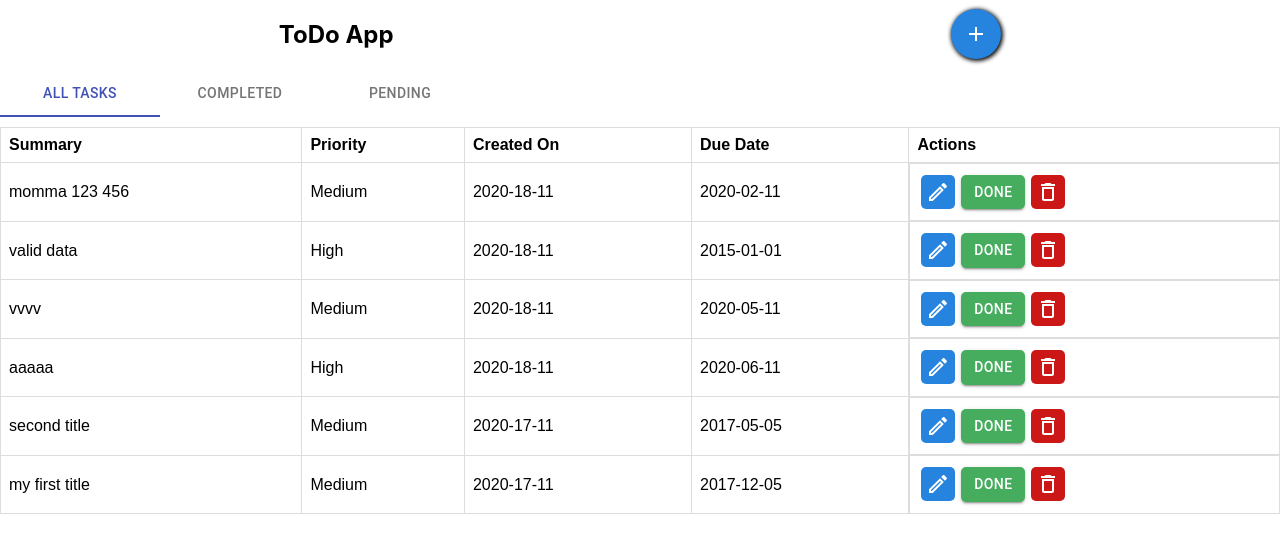
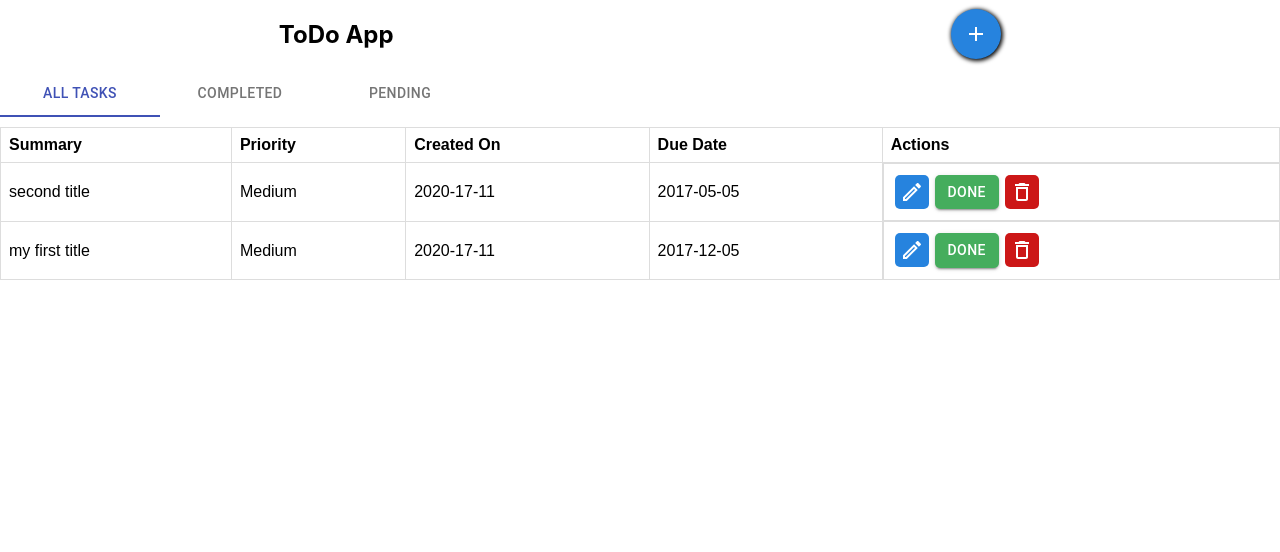
Before and after one commit to jyotsana-khaparde/maxxton-todo-frontend, a React (Create React App) app in the folder maxxton-todo-frontend/: page / in a window 1280 px wide. Shown: the top 552 px of the page. Built offline with nearby package versions, Linux system fonts and the light colour scheme; data requests are answered from the project's data file.

Commit message:
added delete modal, functionality and action reducer

```diff
--- a/maxxton-todo-frontend/db.json
+++ b/maxxton-todo-frontend/db.json
@@ -17,42 +17,6 @@
       "CreatedAt": "November 17, 2020",
       "DueDate": "2017-05-05T10:32",
       "Priority": "Medium"
-    },
-    {
-      "id": "86969992-bb26-46e4-94ad-b6232a448c85",
-      "CurrentState": "Pending",
-      "Title": "aaaaa",
-      "Description": "aaaaa",
-      "CreatedAt": "November 18, 2020",
-      "DueDate": "2020-11-06T19:40",
-      "Priority": "High"
-    },
-    {
-      "id": "bdf20a43-78ed-4bd9-8345-1000e4811814",
-      "CurrentState": "Pending",
-      "Title": "vvvv",
-      "Description": "vvvvvv",
-      "CreatedAt": "November 18, 2020",
-      "DueDate": "2020-11-05T19:42",
-      "Priority": "Medium"
-    },
-    {
-      "id": "1cb1980f-0ac5-45bd-8813-b319983253a1",
-      "CurrentState": "Pending",
-      "Title": "valid data",
-      "Description": "valid data Description",
-      "CreatedAt": "November 18, 2020",
-      "DueDate": "2015-01-01T21:10",
-      "Priority": "High"
-    },
-    {
-      "id": "26048e0d-e220-4aef-978d-3031b8b336cb",
-      "CurrentState": "Pending",
-      "Title": "momma 123 456",
-      "Description": "momma Description 12112 131321 000",
-      "CreatedAt": "November 18, 2020",
-      "DueDate": "2020-11-02T21:49",
-      "Priority": "Medium"
     }
   ]
 }
--- a/maxxton-todo-frontend/src/actions/todo-actions.js
+++ b/maxxton-todo-frontend/src/actions/todo-actions.js
@@ -1,4 +1,4 @@
-import { GET_TASK_LIST, ADD_TASK, EDIT_TASK } from '../constants/actionTypes'
+import { GET_TASK_LIST, ADD_TASK, EDIT_TASK, DELETE_TASK } from '../constants/actionTypes'
 import axios from 'axios';
 
 export const getTaskList = () => {
@@ -39,3 +39,15 @@ export const editTask = (payload) => {
         })
   }
 }
+
+export const deleteTask = (id) => {
+  return (dispatch) => {
+    axios.delete(`http://localhost:3000/tasks/${id}`)
+    .then(res => {
+        console.log('deleteTask action---->',res.data)
+        dispatch({ type: DELETE_TASK, data: id })
+    }).catch(error => {
+        console.log(error);
+    });
+  }
+}
--- /dev/null
+++ b/maxxton-todo-frontend/src/components/deleteModal.js
@@ -0,0 +1,40 @@
+import React from 'react';
+import { Button } from '@material-ui/core';
+import Modal from '@material-ui/core/Modal';
+
+function DeleteModal(props) {
+
+    const handleSubmit = (e) => {
+        props.handleModalSubmit()
+        e.preventDefault()
+    }
+
+    const body = (
+        <div style={{
+            position: 'absolute',
+            width: 400,
+            backgroundColor: 'white',
+            margin: '200px 0px 0px 425px',
+            padding: 10,
+            textAlign: 'center'
+        }}>
+            <h3>{"Do you want to delete this task?"}</h3>
+            <Button style={{padding: 5, margin: 4, color: 'white', background: 'grey'}} onClick={props.handleClose}>
+                No
+            </Button>
+            <Button style={{padding: 5, margin: 4, color: 'white', background: 'rgb(69 173 93)'}} onClick={handleSubmit}>
+                Yes
+            </Button>
+        </div>
+    )
+    return (
+        <Modal
+            open={props.open}
+            onClose={props.handleClose}
+        >
+            {body}
+        </Modal>
+    )
+}
+
+export default DeleteModal;
--- a/maxxton-todo-frontend/src/components/list.js
+++ b/maxxton-todo-frontend/src/components/list.js
@@ -1,11 +1,12 @@
 import React, {Component} from 'react';
 import { connect } from 'react-redux';
-import { getTaskList, editTask } from '../actions/todo-actions';
+import { getTaskList, editTask, deleteTask } from '../actions/todo-actions';
 import TaskModal from '../components/add-task-form';
 import EditOutlinedIcon from '@material-ui/icons/EditOutlined';
 import DeleteOutlineOutlinedIcon from '@material-ui/icons/DeleteOutlineOutlined';
 import { Button } from '@material-ui/core';
 import moment from 'moment';
+import DeleteModal from './deleteModal';
 
 class ListPage extends Component {
     constructor(props) {
@@ -14,6 +15,7 @@ class ListPage extends Component {
         this.state = {
             openTaskReadOnlyModal: false,
             openEditTaskModal: false,
+            openDeleteModal: false,
             taskDataObject: {}
         }
     }
@@ -29,8 +31,15 @@ class ListPage extends Component {
 
     handleSubmit = (payload) => {
         console.log('handleSubmit payload for edit modal-->', payload);
-        this.props.editTask(payload)
-        this.setState({ openEditTaskModal: false })
+        if (this.state.openEditTaskModal) {
+            this.props.editTask(payload)
+            this.setState({ openEditTaskModal: false })
+        }
+        if (this.state.openDeleteModal) {
+            console.log('delete karo', this.state.taskDataObject);
+            this.props.deleteTask(this.state.taskDataObject.id)
+            this.setState({ openDeleteModal: false })
+        }
     }
 
     componentDidMount() {
@@ -64,7 +73,7 @@ class ListPage extends Component {
                                     <Button variant="contained" style={{ borderRadius: 5, background: 'rgb(69 173 93)', color: 'white', padding: 5, margin: 3}}>
                                         Done
                                     </Button>
-                                    <DeleteOutlineOutlinedIcon style={{ padding: 5, borderRadius: 5, background: '#cc1717', color: 'white', margin: 3 }}/>
+                                    <DeleteOutlineOutlinedIcon onClick={(e) => this.handleTrClick(e, dataLists, 'openDeleteModal')} style={{ padding: 5, borderRadius: 5, background: '#cc1717', color: 'white', margin: 3 }}/>
                                 </td>
                             </tr>
                         ))}
@@ -83,6 +92,11 @@ class ListPage extends Component {
                     taskDataObject={this.state.taskDataObject}
                     handleModalSubmit={this.handleSubmit}
                 />}
+                {this.state.openDeleteModal && <DeleteModal
+                    open={this.state.openDeleteModal}
+                    handleClose={() => this.setState({ openDeleteModal: false })}
+                    handleModalSubmit={this.handleSubmit}
+                />}
             </>
         )
     }
@@ -98,7 +112,8 @@ const mapStateToProps = state => {
 const mapDispatchToProps = dispatch => {
     return {
         getTaskList: () => dispatch(getTaskList()),
-        editTask: (payload) => dispatch(editTask(payload))
+        editTask: (payload) => dispatch(editTask(payload)),
+        deleteTask: (payload) => dispatch(deleteTask(payload))
     }
 };
 
--- a/maxxton-todo-frontend/src/constants/actionTypes.js
+++ b/maxxton-todo-frontend/src/constants/actionTypes.js
@@ -1,3 +1,4 @@
 export const GET_TASK_LIST = 'GET_TASK_LIST'
 export const ADD_TASK = 'ADD_TASK'
 export const EDIT_TASK = 'EDIT_TASK'
+export const DELETE_TASK = 'DELETE_TASK'
--- a/maxxton-todo-frontend/src/reducers/rootReducer.js
+++ b/maxxton-todo-frontend/src/reducers/rootReducer.js
@@ -1,4 +1,4 @@
-import { GET_TASK_LIST, ADD_TASK, EDIT_TASK } from '../constants/actionTypes'
+import { GET_TASK_LIST, ADD_TASK, EDIT_TASK, DELETE_TASK } from '../constants/actionTypes'
 
 const initialState = {
     taskList: [],
@@ -35,6 +35,15 @@ const todoReducer = (state = initialState, action) => {
             ...state,
             taskList: editedTaskList
         }
+        case DELETE_TASK:
+            console.log('DELETE_TASK action.data---', action.data);
+            let dataForFilter = [...state.taskList];
+            let filteredData = dataForFilter.filter(dataForFilters => dataForFilters.id !== action.data)
+            console.log('filteredData reducer --->', filteredData);
+        return {
+            ...state,
+            taskList: filteredData
+        }
         default: return state
     }
 }
```
